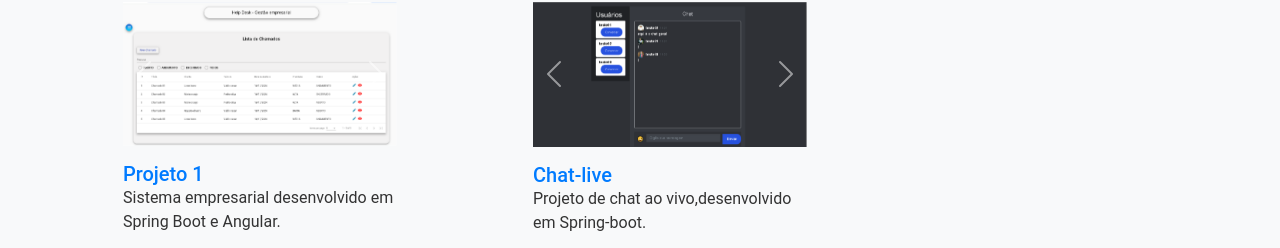
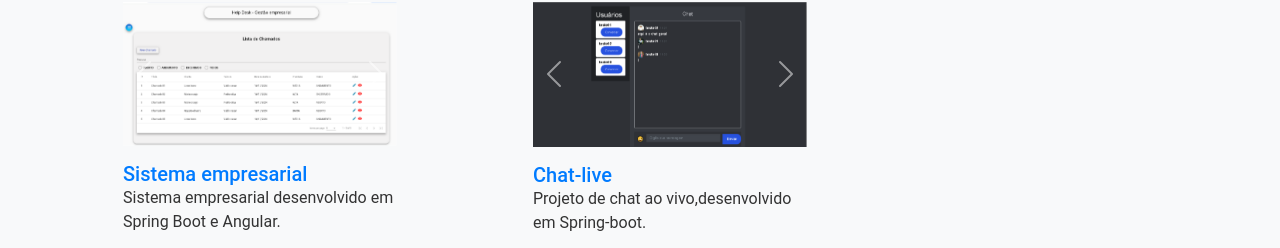
Before and after one commit to Brunohpiovan/portfolio-new, a plain HTML site: page index.html in a window 1280 px wide. Shown: the part 1255-1503 px from the top of the page. Drawn offline with nearby package versions, Linux system fonts and the light colour scheme.

Commit message:
titulo do projeto 1 alterado

```diff
--- a/index.html
+++ b/index.html
@@ -100,7 +100,7 @@
                 </button>
               </div>
               <div class="card-body">
-                <h5 class="card-title mt-3">Projeto 1</h5>
+                <h5 class="card-title mt-3">Sistema empresarial</h5>
                 <p class="card-text">Sistema empresarial desenvolvido em Spring Boot e Angular.</p>
                 <a href="https://github.com/Brunohpiovan/helpdesk-backend" target="_blank" class="btn btn-primary">Ver mais</a>
               </div>
```
